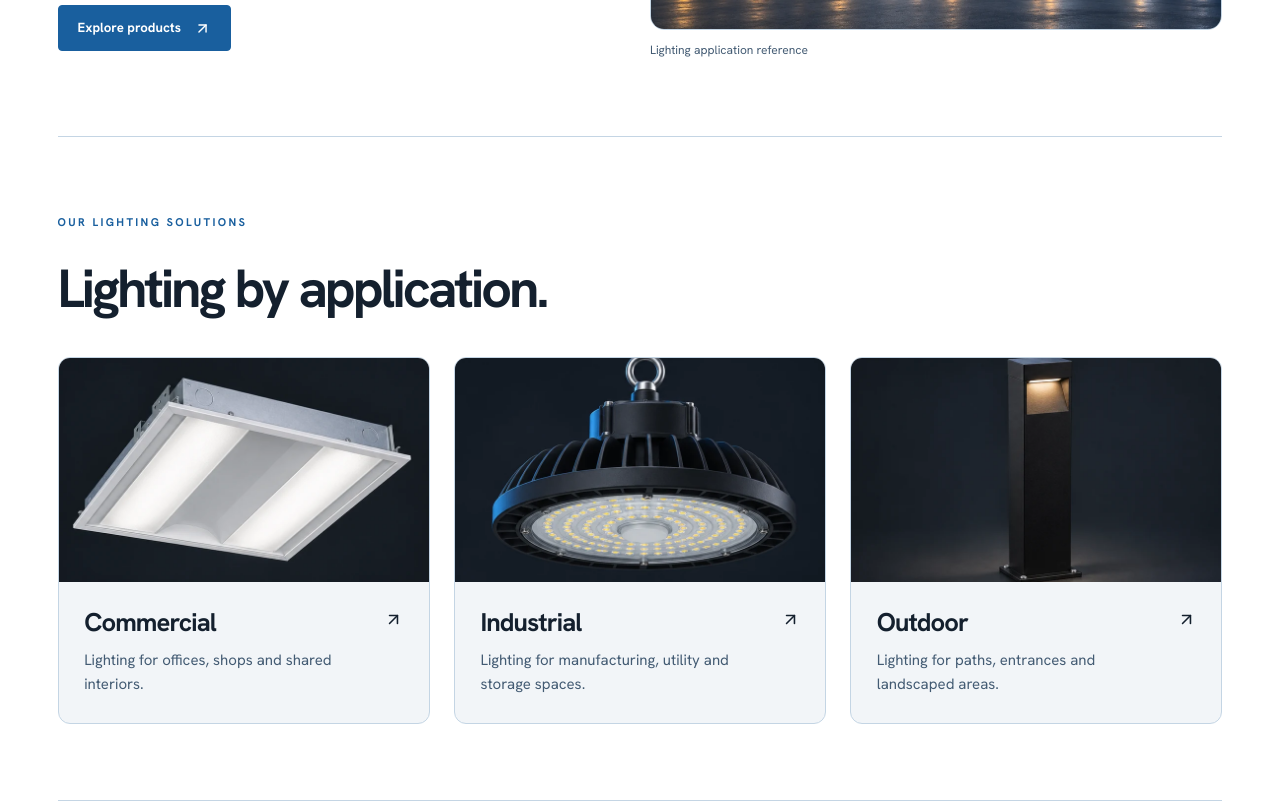
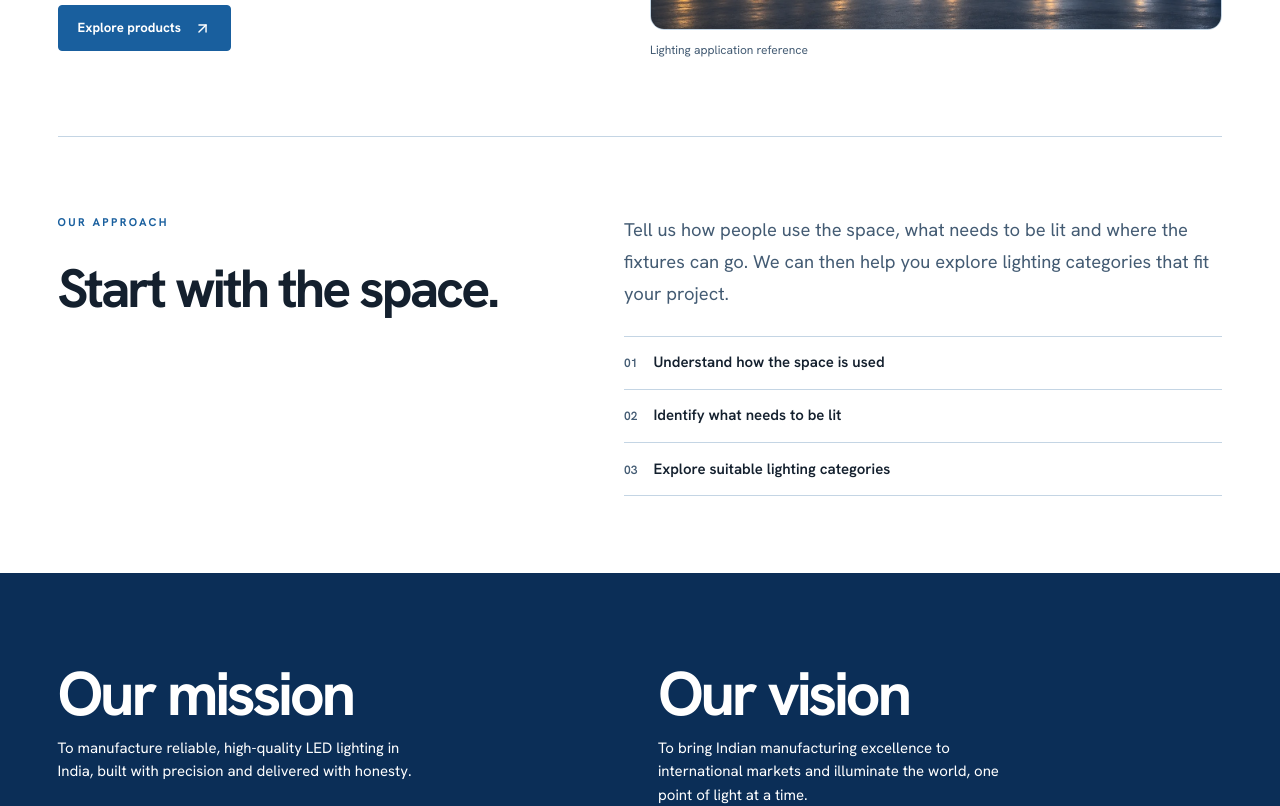
Before and after one commit to amnas-cubixmet/ddd, a Next.js app: page /about in a window 1280 px wide. Shown: the part 560-1366 px from the top of the page. Built offline with nearby package versions, Linux system fonts and the light colour scheme; no server answers.

Commit message:
Remove lighting by application section from About page

```diff
--- a/src/app/about/page.tsx
+++ b/src/app/about/page.tsx
@@ -1,11 +1,8 @@
 import Image from "next/image";
-import Link from "next/link";
-import { ArrowUpRight } from "lucide-react";
 import { Reveal } from "@/components/motion";
 import { CompanyValues } from "@/components/company-values";
 import { GlobalPresenceSection } from "@/components/global-presence/global-presence";
 import { Action } from "@/components/ui";
-import { artwork } from "@/lib/catalogue";
 import { brand, metadata as pageMetadata } from "@/lib/site";
 import conferenceRoom from "../../../public/images/about-bharat-lums-conference.webp";
 import styles from "./about.module.css";
@@ -14,27 +11,6 @@ const intro =
   "Bharat Lums offers LED lighting solutions for commercial, industrial and outdoor spaces.";
 
 export const metadata = pageMetadata("About", "/about", intro);
-
-const applications = [
-  {
-    name: "Commercial",
-    description: "Lighting for offices, shops and shared interiors.",
-    image: "commercial-troffer",
-    category: "commercial-lighting",
-  },
-  {
-    name: "Industrial",
-    description: "Lighting for manufacturing, utility and storage spaces.",
-    image: "high-bay",
-    category: "led-industrial-lights",
-  },
-  {
-    name: "Outdoor",
-    description: "Lighting for paths, entrances and landscaped areas.",
-    image: "outdoor-bollard",
-    category: "outdoor-lighting",
-  },
-];
 
 export default function AboutPage() {
   return (
@@ -61,46 +37,6 @@ export default function AboutPage() {
           </div>
           <figcaption>Lighting application reference</figcaption>
         </figure>
-      </section>
-
-      <section
-        className={styles.applications}
-        aria-labelledby="applications-title"
-      >
-        <Reveal className={styles.sectionHeading}>
-          <p className="eyebrow">Our lighting solutions</p>
-          <h2 id="applications-title">Lighting by application.</h2>
-        </Reveal>
-        <div className={styles.applicationGrid}>
-          {applications.map((item) => (
-            <Reveal
-              as="article"
-              className={styles.applicationItem}
-              key={item.category}
-            >
-              <Link
-                className={styles.applicationCard}
-                href={`/products?category=${item.category}`}
-              >
-                <div className={styles.applicationImage}>
-                  <Image
-                    src={artwork(`products/${item.image}`)}
-                    alt=""
-                    fill
-                    sizes="(max-width: 650px) 92vw, (max-width: 1450px) 30vw, 430px"
-                  />
-                </div>
-                <div className={styles.applicationCopy}>
-                  <div>
-                    <h3>{item.name}</h3>
-                    <p>{item.description}</p>
-                  </div>
-                  <ArrowUpRight size={19} aria-hidden="true" />
-                </div>
-              </Link>
-            </Reveal>
-          ))}
-        </div>
       </section>
 
       <section className={styles.approach} aria-labelledby="approach-title">
```
